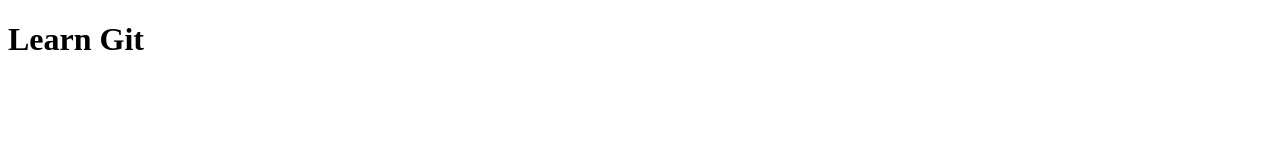
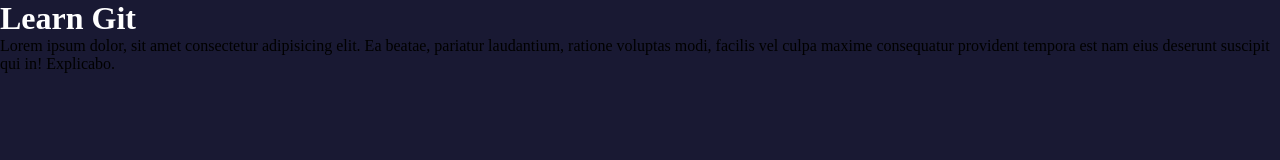
Before and after one commit to kazmonroy/git-learn, a plain HTML site: page index.html in a window 1280 px wide. Drawn offline with Linux system fonts and the light colour scheme.

Commit message:
Add CSS file

```diff
--- a/index.html
+++ b/index.html
@@ -3,9 +3,16 @@
   <head>
     <meta charset="UTF-8" />
     <meta name="viewport" content="width=device-width, initial-scale=1.0" />
+    <link rel="stylesheet" href="./styles.css" />
     <title>Document</title>
   </head>
   <body>
-    <h1>Learn Git</h1>
+    <h1 class="title">Learn Git</h1>
+    <p>
+      Lorem ipsum dolor, sit amet consectetur adipisicing elit. Ea beatae,
+      pariatur laudantium, ratione voluptas modi, facilis vel culpa maxime
+      consequatur provident tempora est nam eius deserunt suscipit qui in!
+      Explicabo.
+    </p>
   </body>
 </html>
--- /dev/null
+++ b/styles.css
@@ -0,0 +1,13 @@
+* {
+    box-sizing: border-box;
+    padding: 0px;
+    margin: 0px;
+}
+
+body {
+    background-color: rgb(25, 25, 51);
+}
+
+.title {
+    color: white;
+}
```
